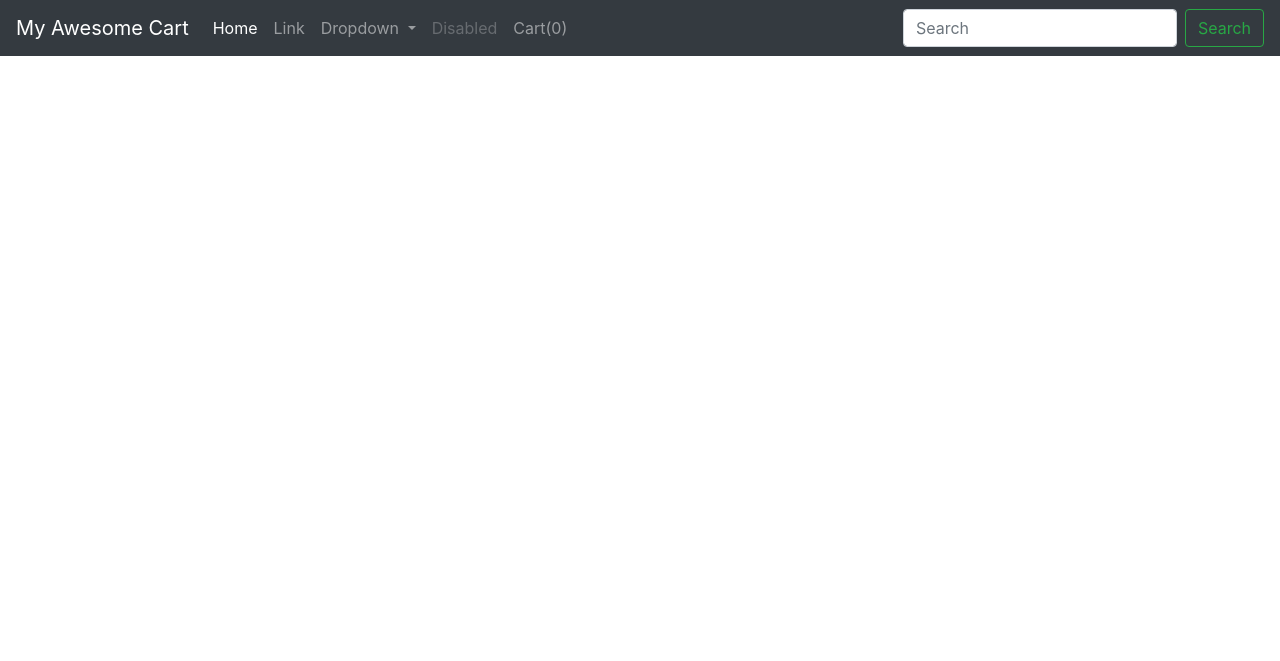
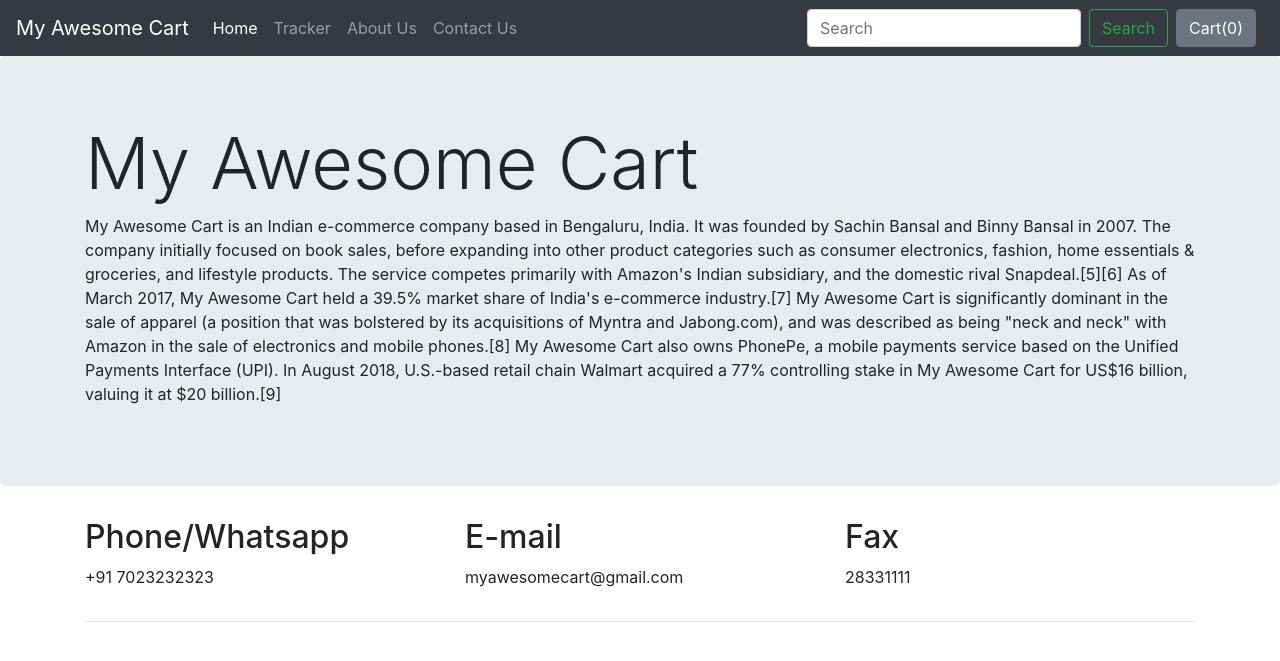
Before and after one commit to sharmaji27/Django-projects, a Django app: page /shop/about/ in a window 1280 px wide. Shown: the top 661 px of the page. Run offline with Django 3.2, Linux system fonts and the light colour scheme; some libraries are stand-ins or nearby versions.

Commit message:
My Awesome Cart

```diff
--- a/My_Awesome_Cart/mac/shop/admin.py
+++ b/My_Awesome_Cart/mac/shop/admin.py
@@ -1,4 +1,5 @@
 from django.contrib import admin
-from .models import Product
+from .models import Product,Contact
 # Register your models here.
 admin.site.register(Product)
+admin.site.register(Contact)
--- a/My_Awesome_Cart/mac/shop/templates/shop/about.html
+++ b/My_Awesome_Cart/mac/shop/templates/shop/about.html
@@ -1,2 +1,43 @@
 {% extends 'shop/basic.html' %}
 {% block title %} About {% endblock %}
+{% block body %}
+
+<main role="main">
+
+  <!-- Main jumbotron for a primary marketing message or call to action -->
+  <div class="jumbotron">
+    <div class="container">
+      <h1 class="display-3">My Awesome Cart</h1>
+      <p>
+        My Awesome Cart is an Indian e-commerce company based in Bengaluru, India. It was founded by Sachin Bansal and Binny Bansal in 2007. The company initially focused on book sales, before expanding into other product categories such as consumer electronics, fashion, home essentials & groceries, and lifestyle products.
+        The service competes primarily with Amazon's Indian subsidiary, and the domestic rival Snapdeal.[5][6] As of March 2017,   My Awesome Cart held a 39.5% market share of India's e-commerce industry.[7]   My Awesome Cart is significantly dominant in the sale of apparel (a position that was bolstered by its acquisitions of Myntra and Jabong.com), and was described as being "neck and neck" with Amazon in the sale of electronics and mobile phones.[8]   My Awesome Cart  also owns PhonePe, a mobile payments service based on the Unified Payments Interface (UPI).
+        In August 2018, U.S.-based retail chain Walmart acquired a 77% controlling stake in   My Awesome Cart  for US$16 billion, valuing it at $20 billion.[9]
+      </p>
+    </div>
+  </div>
+
+  <div class="container">
+    <!-- Example row of columns -->
+    <div class="row">
+
+      <div class="col-md-4">
+        <h2>Phone/Whatsapp</h2>
+        <p>+91 7023232323</p>
+      </div>
+
+      <div class="col-md-4">
+        <h2>E-mail</h2>
+        <p>myawesomecart@gmail.com</p>
+      </div>
+
+      <div class="col-md-4">
+        <h2>Fax</h2>
+        <p>28331111</p>
+      </div>
+
+    </div>
+    <hr>
+  </div> <!-- /container -->
+</main>
+
+{% endblock %}
--- a/My_Awesome_Cart/mac/shop/templates/shop/basic.html
+++ b/My_Awesome_Cart/mac/shop/templates/shop/basic.html
@@ -19,41 +19,39 @@
 
   <body>
     <nav class="navbar navbar-expand-lg navbar-dark bg-dark">
-    <a class="navbar-brand" href="#">My Awesome Cart </a>
+    <a class="navbar-brand" href="/shop">My Awesome Cart </a>
     <button class="navbar-toggler" type="button" data-toggle="collapse" data-target="#navbarSupportedContent" aria-controls="navbarSupportedContent" aria-expanded="false" aria-label="Toggle navigation">
     <span class="navbar-toggler-icon"></span>
     </button>
 
     <div class="collapse navbar-collapse" id="navbarSupportedContent">
       <ul class="navbar-nav mr-auto">
+
         <li class="nav-item active">
-          <a class="nav-link" href="#">Home <span class="sr-only">(current)</span></a>
+          <a class="nav-link" href="/shop">Home <span class="sr-only">(current)</span></a>
         </li>
+
         <li class="nav-item">
-          <a class="nav-link" href="#">Link</a>
+          <a class="nav-link" href="/shop/tracker">Tracker</a>
         </li>
-        <li class="nav-item dropdown">
-          <a class="nav-link dropdown-toggle" href="#" id="navbarDropdown" role="button" data-toggle="dropdown" aria-haspopup="true" aria-expanded="false">
-            Dropdown
-          </a>
-          <div class="dropdown-menu" aria-labelledby="navbarDropdown">
-            <a class="dropdown-item" href="#">Action</a>
-            <a class="dropdown-item" href="#">Another action</a>
-            <div class="dropdown-divider"></div>
-            <a class="dropdown-item" href="#">Something else here</a>
-          </div>
+
+        <li class="nav-item">
+          <a class="nav-link" href="/shop/about">About Us</a>
         </li>
+
         <li class="nav-item">
-          <a class="nav-link disabled" href="#" tabindex="-1" aria-disabled="true">Disabled</a>
+          <a class="nav-link" href="/shop/contact">Contact Us</a>
         </li>
-        <li class="nav-item">
-          <a class="nav-link " href="#" >Cart(<span id="mycart">0</span>)</a>
-        </li>
+
       </ul>
       <form class="form-inline my-2 my-lg-0">
         <input class="form-control mr-sm-2" type="search" placeholder="Search" aria-label="Search">
         <button class="btn btn-outline-success my-2 my-sm-0" type="submit">Search</button>
       </form>
+      <button type="button" class="btn btn-secondary mx-2" id="popcart" data-container="body" data-html="true" data-toggle="popover" data-placement="bottom" data-content="Vivamus
+        sagittis lacus vel augue laoreet rutrum faucibus.">
+        Cart(<span id="mycart">0</span>)
+      </button>
     </div>
   </nav>
 
@@ -66,4 +64,43 @@
     <script src="https://stackpath.bootstrapcdn.com/bootstrap/4.4.1/js/bootstrap.min.js" integrity="sha384-wfSDF2E50Y2D1uUdj0O3uMBJnjuUD4Ih7YwaYd1iqfktj0Uod8GCExl3Og8ifwB6" crossorigin="anonymous"></script>
   {% block js %} {% endblock %}
   </body>
+
+  <script>
+
+      if (localStorage.getItem('mycart') == null)
+      {
+        console.log('if');
+        var mycart = {};
+      }
+      else
+      {
+        console.log('else');
+        mycart = JSON.parse(localStorage.getItem('mycart'));
+        document.getElementById('mycart').innerHTML = Object.keys(mycart).length;
+      }
+
+      $('.mycart').click(function()
+      {
+        var idstr = this.id.toString();
+        console.log(idstr);
+
+        if (mycart[idstr] == undefined)
+        {
+          mycart[idstr] = 1;
+        }
+        else
+        {
+          mycart[idstr] = mycart[idstr]+1;
+        }
+
+        localStorage.setItem('mycart',JSON.stringify(mycart));
+        document.getElementById('mycart').innerHTML = Object.keys(mycart).length;
+        console.log(mycart);
+      });
+      $('#popcart').popover()
+      document.getElementById('popcart').setAttribute('data-content','<h5>Cart</h5>')
+
+
+  </script>
+
 </html>
--- /dev/null
+++ b/My_Awesome_Cart/mac/shop/templates/shop/tracker.html
@@ -0,0 +1,3 @@
+{% extends 'shop/basic.html' %}
+{% block title %} Order Tracker {% endblock %}
+{% block body %} we are in tracker section {% endblock %}
--- a/My_Awesome_Cart/mac/shop/urls.py
+++ b/My_Awesome_Cart/mac/shop/urls.py
@@ -7,8 +7,7 @@ urlpatterns = [
     path('about/',views.about ,name='AboutUs'),
     path('contact/',views.contact ,name='ContactUs'),
     path('tracker/',views.tracker ,name='Tracker'),
-    path('productView/',views.productView ,name='ProductView'),
+    path('products/<int:myid>',views.products ,name='ProductView'),
     path('search/',views.search ,name='Search'),
     path('checkout/',views.checkout ,name='Checkout'),
-    path('wishlist/',views.wishlist ,name='Wishlist'),
     ]
--- a/My_Awesome_Cart/mac/shop/views.py
+++ b/My_Awesome_Cart/mac/shop/views.py
@@ -1,6 +1,6 @@
 from django.http import HttpResponse
 from django.shortcuts import render
-from .models import Product
+from .models import Product,Contact
 from math import ceil
 
 def index(request):
@@ -20,20 +20,26 @@ def about(request):
     return render(request,'shop/about.html')
 
 def contact(request):
-    return HttpResponse('we are in contact section')
+    if request.method=="POST":
+        name = request.POST.get('name','')
+        email = request.POST.get('email','')
+        desc = request.POST.get('desc','')
+        phone = request.POST.get('phone','')
+        print(phone)
+        cont = Contact(name=name,email=email,phone=phone,desc=desc)
+        cont.save()
+    return render(request,'shop/contact.html')
 
 def tracker(request):
-    return HttpResponse('we are in tracker section')
+    return render(request,'shop/tracker.html')
 
-def productView(request):
-    products = Product.objects.all()
-    return render(request,'shop/product.html',{'products':products})
+def products(request,myid):
+    product = Product.objects.filter(id=myid)
+    print(product)
+    return render(request,'shop/product.html',{'product':product[0]})
 
 def search(request):
     return HttpResponse('we are in search section')
 
 def checkout(request):
     return HttpResponse('we are in checkout section')
-
-def wishlist(request):
-    return HttpResponse('we are in wishlist section')
```
Also changed, not shown: My_Awesome_Cart/mac/shop/models.py (+12 -1 lines), My_Awesome_Cart/mac/shop/templates/shop/contact.html (added, +31 -0 lines), My_Awesome_Cart/mac/shop/templates/shop/index.html (+14 -6 lines), My_Awesome_Cart/mac/shop/templates/shop/product.html (+24 -12 lines), My_Awesome_Cart/mac/shop/migrations/0003_auto_20200208_1453.py (added), My_Awesome_Cart/mac/shop/migrations/0004_contact.py (added), My_Awesome_Cart/mac/shop/migrations/0005_auto_20200208_1650.py (added).
